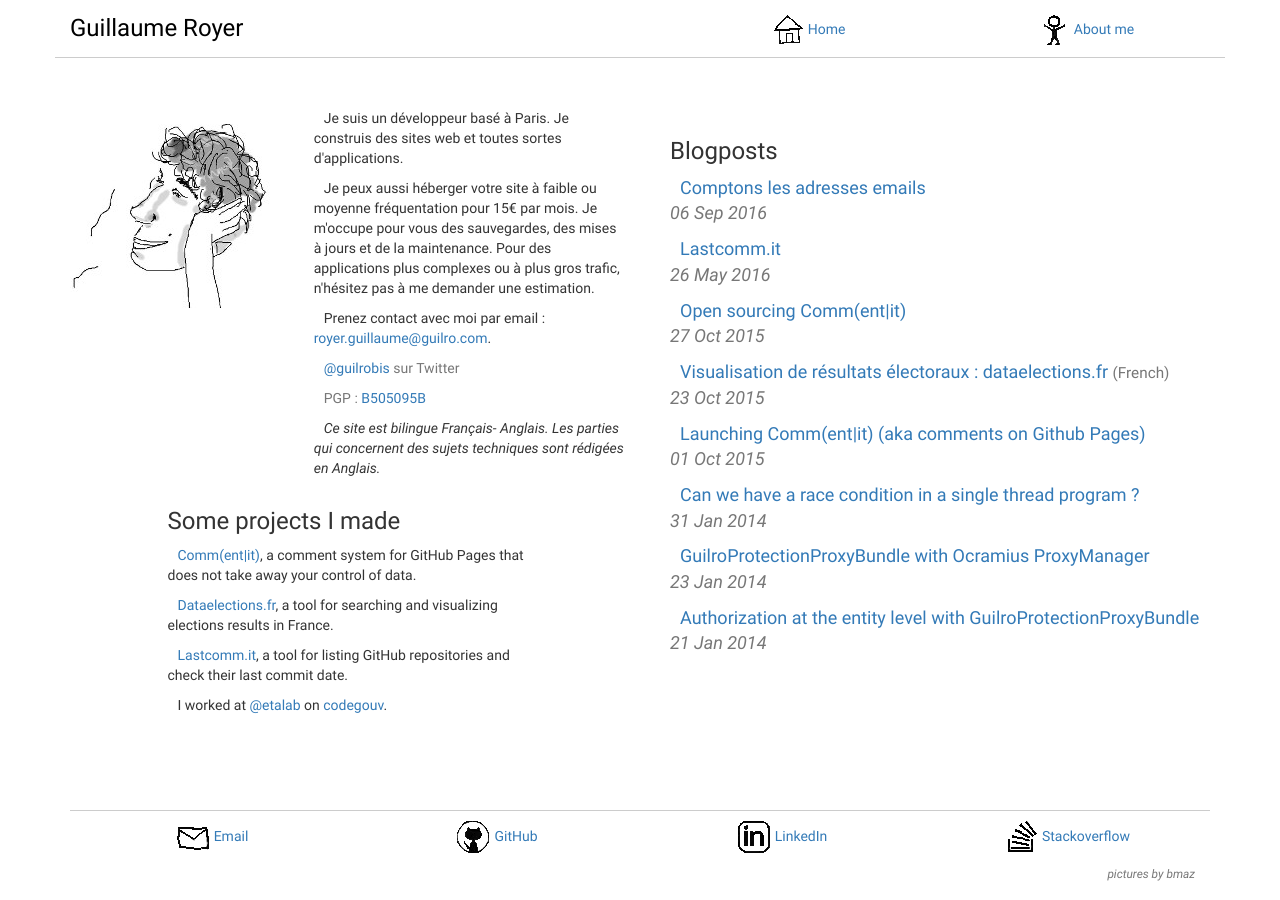
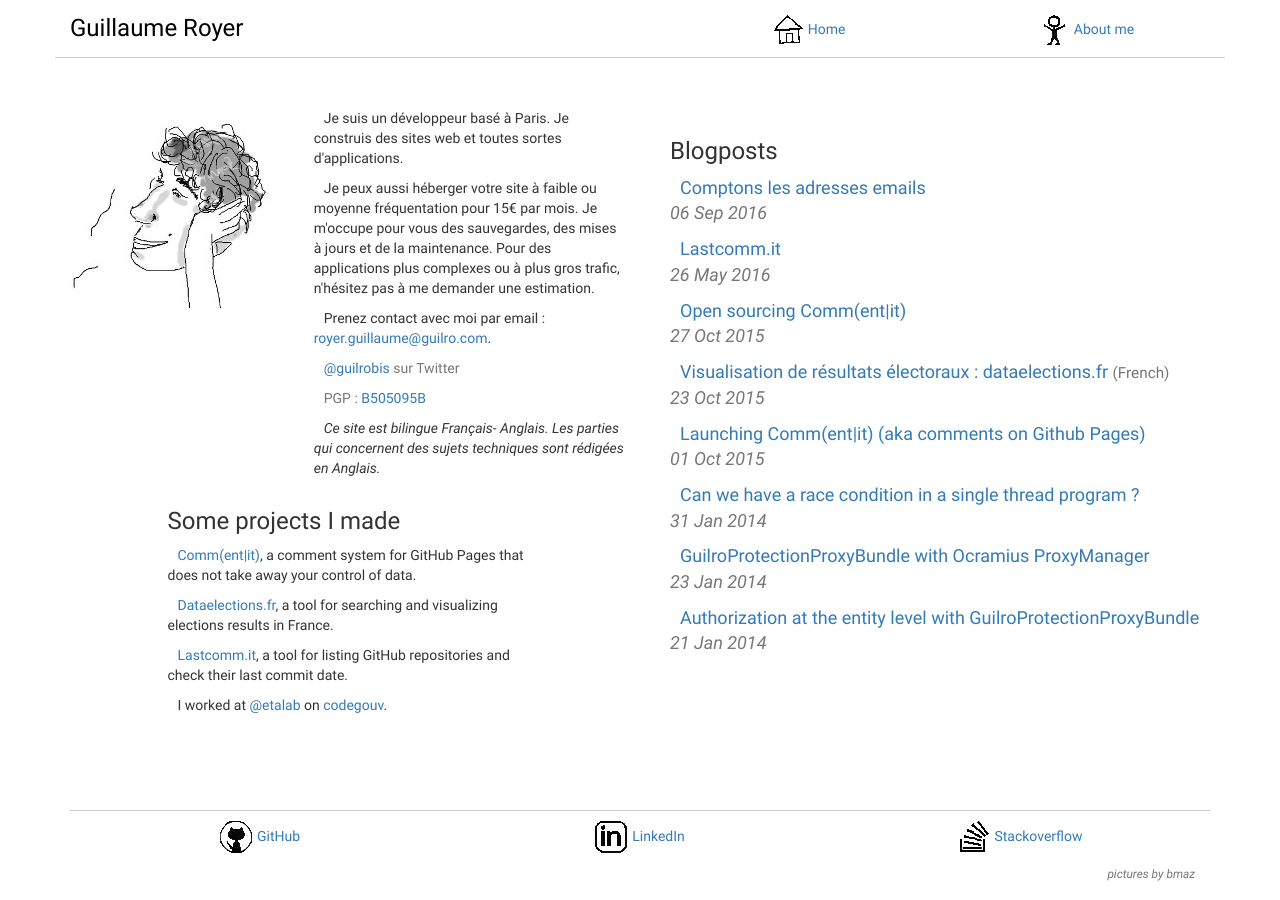
Before and after one commit to jillro/guilro.github.io, a Jekyll site: the page built from index.html, in a window 1280 px wide. Built offline with Jekyll 4.4.1, drawn with Linux system fonts in a browser that asks for light colours.

Commit message:
remove email

```diff
--- a/_layouts/default.html
+++ b/_layouts/default.html
@@ -36,22 +36,17 @@
 
     <div class="container footer">
       <div class="footer">
-        <div class="col-md-3 contact">
-          <p><a href="mailto:perso@guilro.com">
-            <img src="/images/logomail.png" alt="Email">Email
-          </a></p>
-        </div>
-        <div class="col-md-3 contact">
+        <div class="col-md-4 contact">
           <p><a href="https://github.com/guilro">
             <img src="/images/logogithub2.png" alt="Github">GitHub
           </a></p>
         </div>
-        <div class="col-md-3 contact">
+        <div class="col-md-4 contact">
           <p><a href="http://www.linkedin.com/in/groyer">
             <img src="/images/logolinkedin2.png" alt="LinkedIn">LinkedIn
           </a></p>
         </div>
-        <div class="col-md-3 contact">
+        <div class="col-md-4 contact">
           <p><a href="http://stackoverflow.com/users/3046804/guillaume-royer">
             <img src="/images/logostackoverflow.png" alt="Stackoverflow">Stackoverflow
           </a></p>
```
